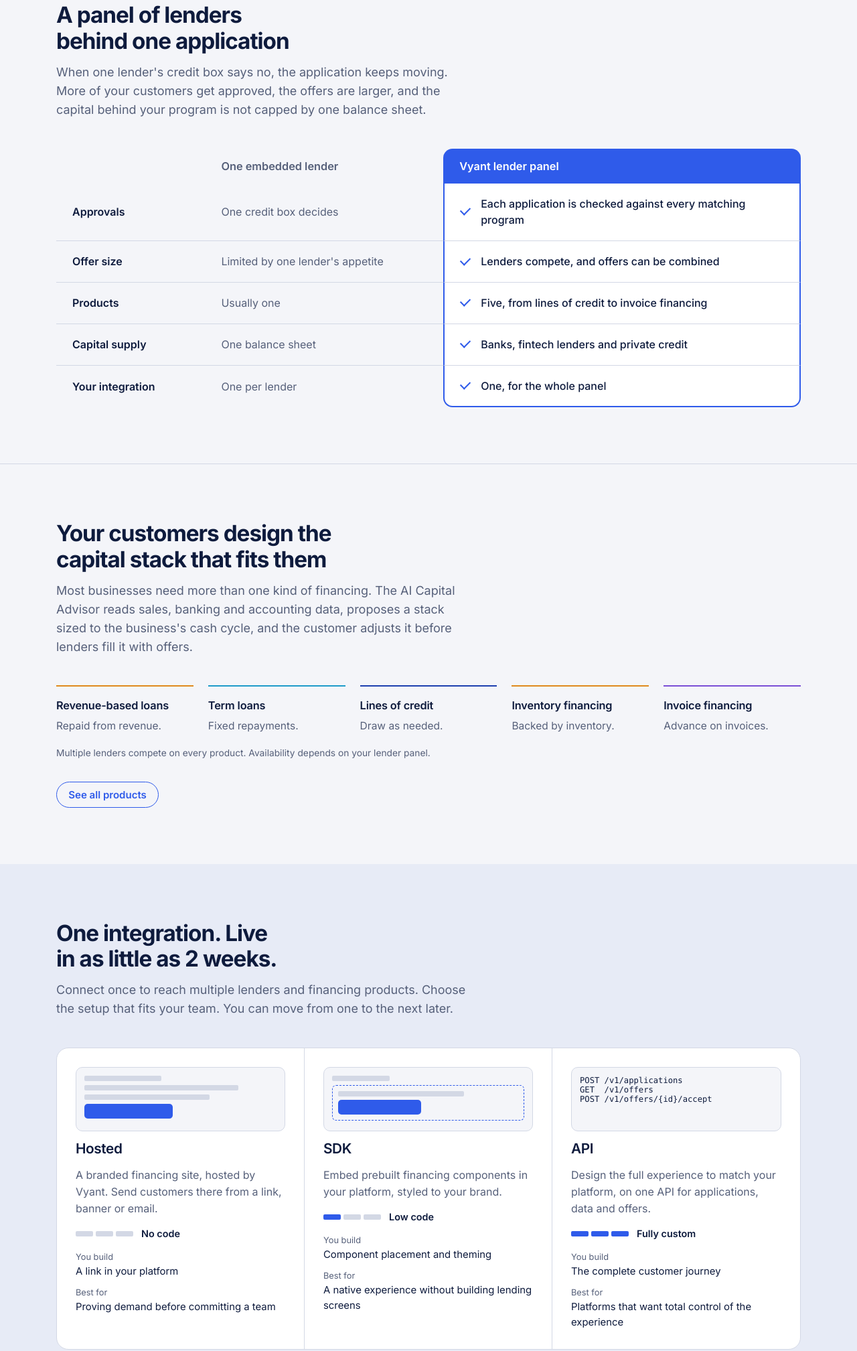
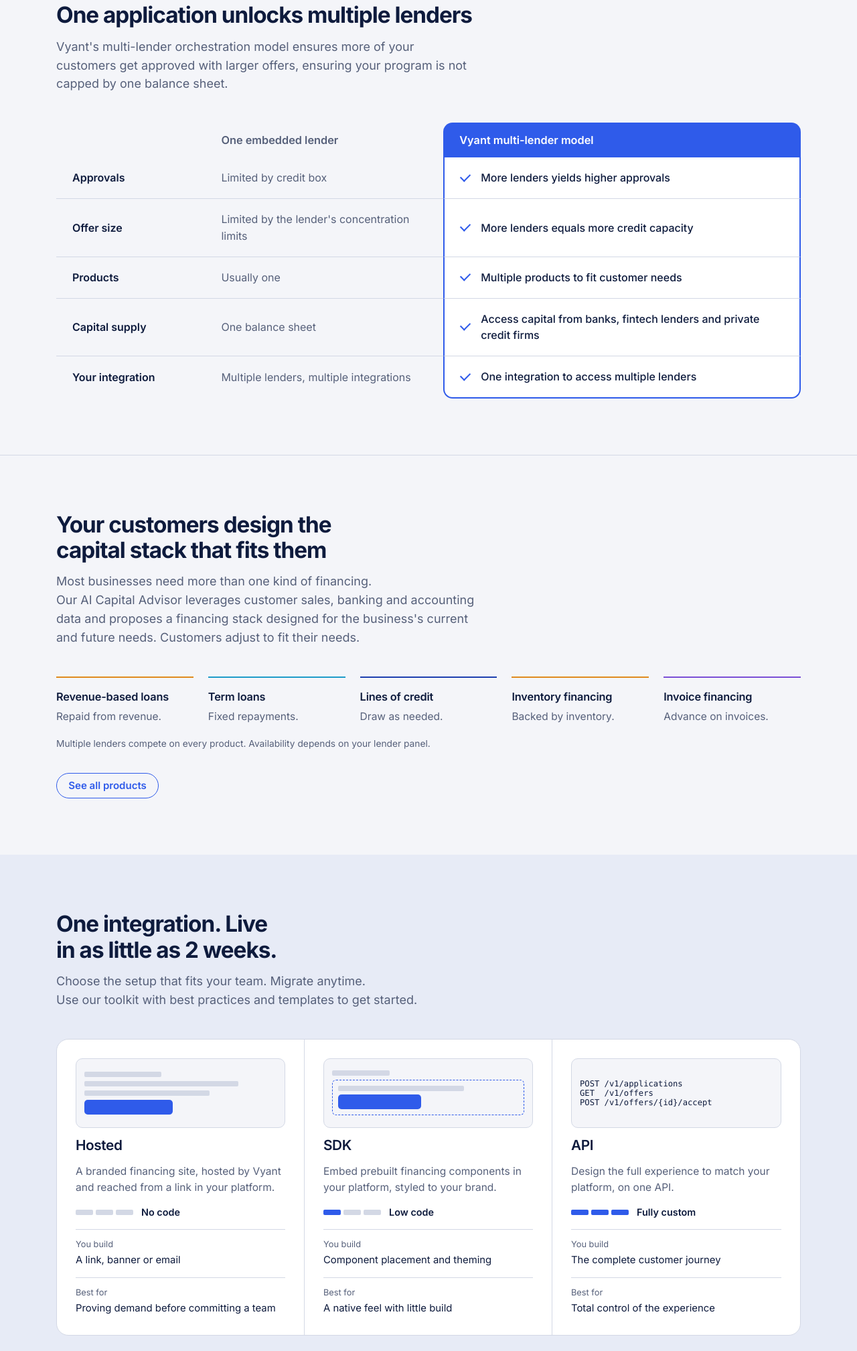
Before and after one commit to sotoolePPN/Vyant, a plain HTML site: page index.html in a window 1280 px wide. Shown: the part 2241-4258 px from the top of the page at 67% size. Drawn offline with Linux system fonts and the light colour scheme.

Commit message:
Align launch cards and apply comment-thread copy edits
- Hosted, SDK and API cards aligned row by row
- Lender comparison: new heading, intro and cell wording; Vyant multi-lender model
- Capital stack section: AI Capital Advisor paragraph rewritten
- Launch intro: Migrate anytime, toolkit line

Co-Authored-By: Claude Fable 5.2 <noreply@anthropic.com>
Claude-Session: https://claude.ai/code/session_01Puq7HDnkeuhHGNnbERQ1bT

```diff
--- a/index.html
+++ b/index.html
@@ -195,8 +195,11 @@ table.cmp{border-collapse:separate;border-spacing:0;min-width:640px;font-size:1r
 .fan{height:22px;margin-left:44px;border-left:2px solid var(--line)}
 
 /* launch options */
-.launch{display:grid;grid-template-columns:repeat(3,1fr);gap:0;border:1px solid var(--line);border-radius:18px;overflow:hidden;background:var(--surface)}
-.launch article{padding:28px;display:grid;gap:14px;align-content:start;border-right:1px solid var(--line)}
+.launch{display:grid;grid-template-columns:repeat(3,1fr);grid-template-rows:repeat(6,auto);gap:0;border:1px solid var(--line);border-radius:18px;overflow:hidden;background:var(--surface)}
+.launch article{padding:28px;display:grid;grid-row:span 6;grid-template-rows:subgrid;row-gap:14px;border-right:1px solid var(--line)}
+.launch article>p{font-size:.97rem}
+.kv{font-size:.93rem;border-top:1px solid var(--line);padding-top:12px}
+.kv span{display:block;color:var(--muted);font-size:.8rem;margin-bottom:2px}
 .launch article:last-child{border-right:0}
 .launch dl{margin:0;display:grid;gap:10px;font-size:.93rem}
 .launch dt{color:var(--muted);font-size:.8rem}
@@ -205,11 +208,11 @@ table.cmp{border-collapse:separate;border-spacing:0;min-width:640px;font-size:1r
 .effort i{width:26px;height:8px;border-radius:2px;background:var(--line)}
 .effort i.f{background:var(--brand)}
 .effort span{margin-left:8px;font-weight:600;font-size:.9rem}
-.mock{border:1px solid var(--line);border-radius:10px;background:var(--bg);padding:12px;font-size:.78rem;display:grid;gap:6px;min-height:96px;align-content:start}
+.mock{border:1px solid var(--line);border-radius:10px;background:var(--bg);padding:12px;font-size:.78rem;display:grid;gap:6px;height:104px;align-content:center;overflow:hidden}
 .mock .u{height:8px;border-radius:2px;background:var(--line)}
 .mock .p{height:22px;border-radius:5px;background:var(--brand);width:46%}
 .mock code{font:500 .76rem ui-monospace,Menlo,Consolas,monospace;white-space:pre;overflow-x:auto;display:block;color:var(--ink)}
-@media (max-width:900px){.launch{grid-template-columns:1fr}.launch article{border-right:0;border-bottom:1px solid var(--line)}.launch article:last-child{border-bottom:0}}
+@media (max-width:900px){.launch{grid-template-columns:1fr;grid-template-rows:none}.launch article{grid-row:auto;grid-template-rows:none;border-right:0;border-bottom:1px solid var(--line)}.launch article:last-child{border-bottom:0}}
 
 /* steps */
 ol.steps{list-style:none;margin:0;padding:0;display:grid;grid-template-columns:repeat(4,1fr);gap:22px;counter-reset:s}
@@ -386,18 +389,18 @@ footer .legal{margin-top:36px;padding-top:20px;border-top:1px solid var(--line);
   <div class="band line" id="h-multi">
     <div class="wrap">
       <div class="head">
-        <h2>A panel of lenders behind one application</h2>
-        <p class="lede">When one lender's credit box says no, the application keeps moving. More of your customers get approved, the offers are larger, and the capital behind your program is not capped by one balance sheet.</p>
+        <h2>One application unlocks multiple lenders</h2>
+        <p class="lede">Vyant's multi-lender orchestration model ensures more of your customers get approved with larger offers, ensuring your program is not capped by one balance sheet.</p>
       </div>
       <div class="tablewrap">
         <table class="cmp">
-          <thead><tr><th></th><th class="o">One embedded lender</th><th class="v">Vyant lender panel</th></tr></thead>
+          <thead><tr><th></th><th class="o">One embedded lender</th><th class="v">Vyant multi-lender model</th></tr></thead>
           <tbody>
-            <tr><th>Approvals</th><td class="o">One credit box decides</td><td class="v">Each application is checked against every matching program</td></tr>
-            <tr><th>Offer size</th><td class="o">Limited by one lender's appetite</td><td class="v">Lenders compete, and offers can be combined</td></tr>
-            <tr><th>Products</th><td class="o">Usually one</td><td class="v">Five, from lines of credit to invoice financing</td></tr>
-            <tr><th>Capital supply</th><td class="o">One balance sheet</td><td class="v">Banks, fintech lenders and private credit</td></tr>
-            <tr><th>Your integration</th><td class="o">One per lender</td><td class="v">One, for the whole panel</td></tr>
+            <tr><th>Approvals</th><td class="o">Limited by credit box</td><td class="v">More lenders yields higher approvals</td></tr>
+            <tr><th>Offer size</th><td class="o">Limited by the lender's concentration limits</td><td class="v">More lenders equals more credit capacity</td></tr>
+            <tr><th>Products</th><td class="o">Usually one</td><td class="v">Multiple products to fit customer needs</td></tr>
+            <tr><th>Capital supply</th><td class="o">One balance sheet</td><td class="v">Access capital from banks, fintech lenders and private credit firms</td></tr>
+            <tr><th>Your integration</th><td class="o">Multiple lenders, multiple integrations</td><td class="v">One integration to access multiple lenders</td></tr>
           </tbody>
         </table>
       </div>
@@ -408,7 +411,7 @@ footer .legal{margin-top:36px;padding-top:20px;border-top:1px solid var(--line);
     <div class="wrap">
       <div class="head">
         <h2>Your customers design the capital stack that fits them</h2>
-        <p class="lede">Most businesses need more than one kind of financing. The AI Capital Advisor reads sales, banking and accounting data, proposes a stack sized to the business's cash cycle, and the customer adjusts it before lenders fill it with offers.</p>
+        <p class="lede">Most businesses need more than one kind of financing.<br>Our AI Capital Advisor leverages customer sales, banking and accounting data and proposes a financing stack designed for the business's current and future needs. Customers adjust to fit their needs.</p>
       </div>
       <div class="grid" style="grid-template-columns:repeat(auto-fit,minmax(180px,1fr))">
         <div class="plain" style="border-color:var(--l2)"><h4>Revenue-based loans</h4><p>Repaid from revenue.</p></div>
@@ -426,31 +429,34 @@ footer .legal{margin-top:36px;padding-top:20px;border-top:1px solid var(--line);
     <div class="wrap">
       <div class="head">
         <h2>One integration. Live in as little as 2 weeks.</h2>
-        <p class="lede">Connect once to reach multiple lenders and financing products. Choose the setup that fits your team. You can move from one to the next later.</p>
+        <p class="lede">Choose the setup that fits your team. Migrate anytime.<br>Use our toolkit with best practices and templates to get started.</p>
       </div>
       <div class="launch">
         <article>
           <div class="mock" aria-hidden="true"><div class="u" style="width:40%"></div><div class="u" style="width:80%"></div><div class="u" style="width:65%"></div><div class="p"></div></div>
           <h3>Hosted</h3>
-          <p class="muted">A branded financing site, hosted by Vyant. Send customers there from a link, banner or email.</p>
+          <p class="muted">A branded financing site, hosted by Vyant and reached from a link in your platform.</p>
           <div class="effort" aria-label="Engineering effort: none"><i></i><i></i><i></i><span>No code</span></div>
-          <dl><div><dt>You build</dt><dd>A link in your platform</dd></div><div><dt>Best for</dt><dd>Proving demand before committing a team</dd></div></dl>
+          <div class="kv"><span>You build</span>A link, banner or email</div>
+          <div class="kv"><span>Best for</span>Proving demand before committing a team</div>
         </article>
         <article>
           <div class="mock" aria-hidden="true"><div class="u" style="width:30%"></div><div style="border:1.5px dashed var(--brand);border-radius:6px;padding:8px;display:grid;gap:5px"><div class="u" style="width:70%"></div><div class="p"></div></div></div>
           <h3>SDK</h3>
           <p class="muted">Embed prebuilt financing components in your platform, styled to your brand.</p>
           <div class="effort" aria-label="Engineering effort: light"><i class="f"></i><i></i><i></i><span>Low code</span></div>
-          <dl><div><dt>You build</dt><dd>Component placement and theming</dd></div><div><dt>Best for</dt><dd>A native experience without building lending screens</dd></div></dl>
+          <div class="kv"><span>You build</span>Component placement and theming</div>
+          <div class="kv"><span>Best for</span>A native feel with little build</div>
         </article>
         <article>
           <div class="mock" aria-hidden="true"><code>POST /v1/applications
 GET  /v1/offers
 POST /v1/offers/{id}/accept</code></div>
           <h3>API</h3>
-          <p class="muted">Design the full experience to match your platform, on one API for applications, data and offers.</p>
+          <p class="muted">Design the full experience to match your platform, on one API.</p>
           <div class="effort" aria-label="Engineering effort: full build"><i class="f"></i><i class="f"></i><i class="f"></i><span>Fully custom</span></div>
-          <dl><div><dt>You build</dt><dd>The complete customer journey</dd></div><div><dt>Best for</dt><dd>Platforms that want total control of the experience</dd></div></dl>
+          <div class="kv"><span>You build</span>The complete customer journey</div>
+          <div class="kv"><span>Best for</span>Total control of the experience</div>
         </article>
       </div>
     </div>
```
